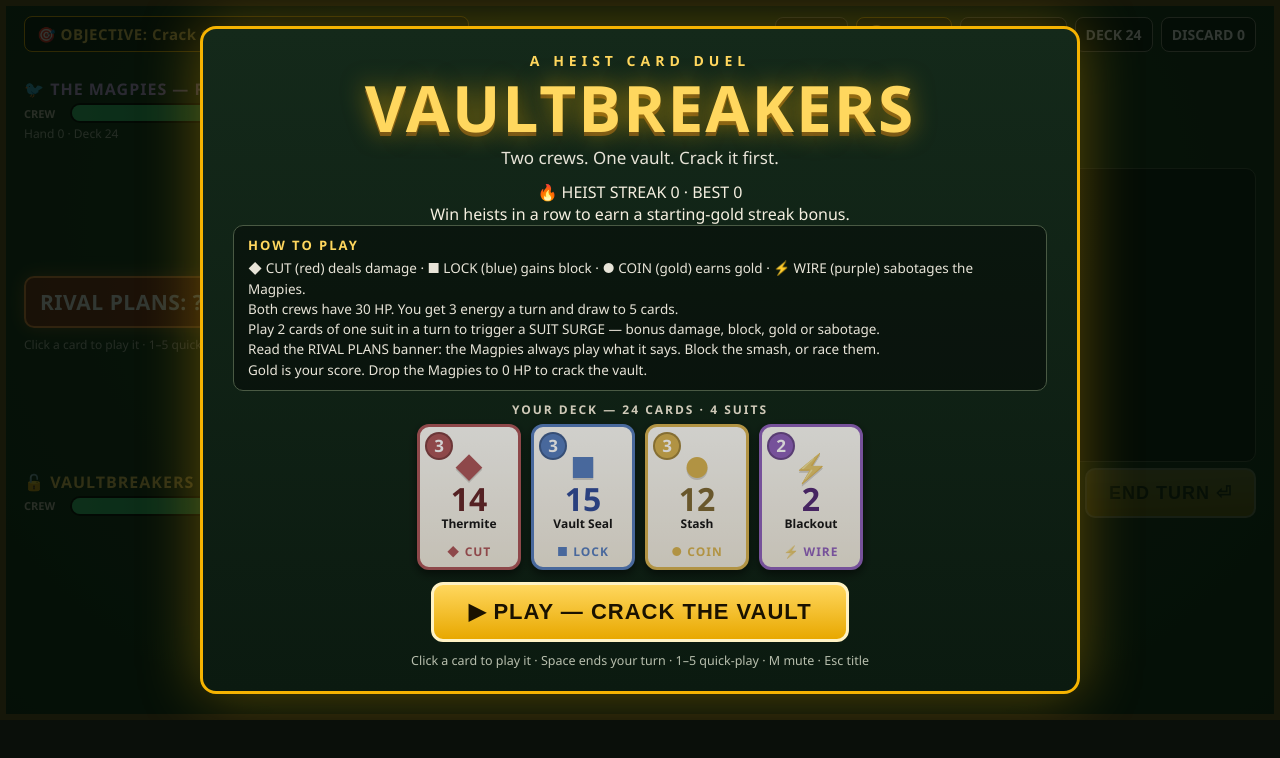
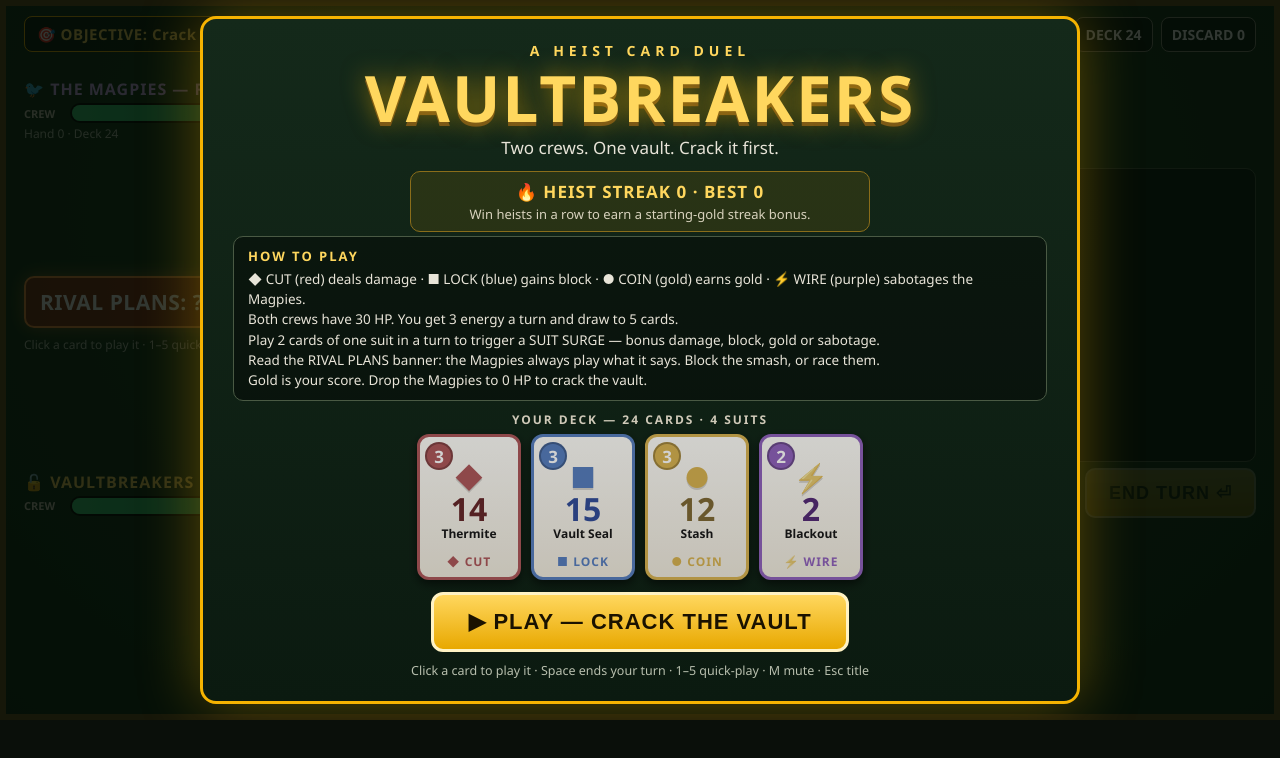
Before and after one commit to emasinves0-commits/best-card-game-20261122-1826, a plain HTML site: page game/index.html in a window 1280 px wide. Drawn offline with Linux system fonts and the light colour scheme.

Commit message:
HEIST STREAK: game/css/table.css

```diff
--- a/game/css/table.css
+++ b/game/css/table.css
@@ -240,3 +240,12 @@ body {
 @keyframes confettiFall {
   to { transform: translateY(720px) rotate(720deg); }
 }
+
+/* ---------- HEIST STREAK — the running win count ---------- */
+.streak-row {
+  margin: 8px auto 4px; padding: 8px 14px; max-width: 460px;
+  background: rgba(245, 179, 1, 0.10); border: 1px solid #8a6d1a; border-radius: 10px;
+}
+.streak-line { font-size: 17px; font-weight: 900; letter-spacing: 1px; color: #ffd75e; }
+.streak-bonus { font-size: 13px; color: #d8d2bd; margin-top: 2px; }
+.streak-chip { border-color: #8a6d1a; color: #ffd75e; }
```
